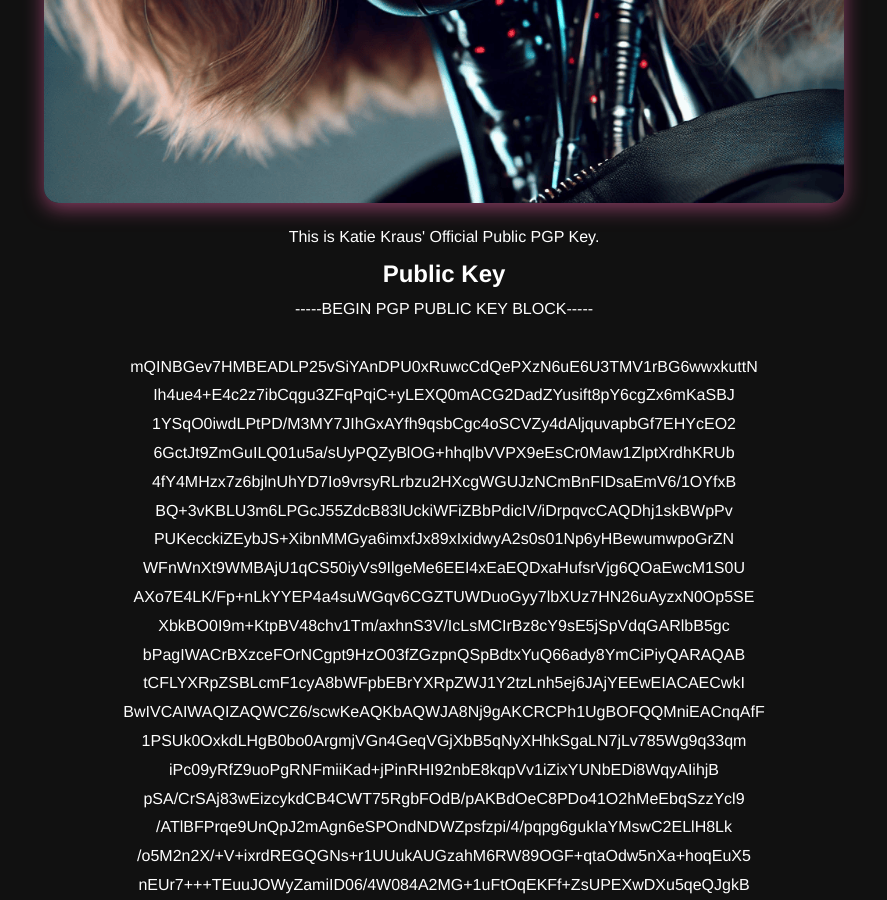
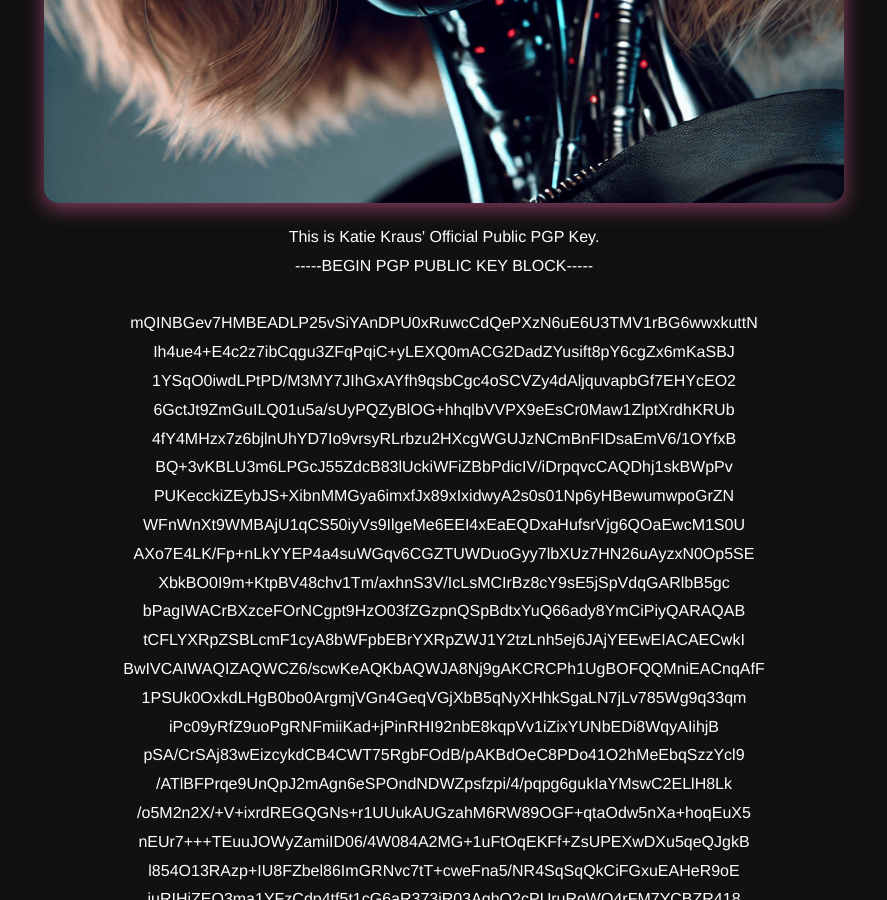
Before and after one commit to katiebucks/katiebucks.xyz, a Jekyll site: the page built from PGP.html, in a window 1280 px wide and 900 px high, scrolled down 1351 px. Shown: the whole window, without its empty margins (196-1083 px from the left). Built offline with Jekyll 4.4.1, drawn with Linux system fonts in a browser that asks for light colours.

Commit message:
Update PGP.html

```diff
--- a/PGP.html
+++ b/PGP.html
@@ -13,7 +13,6 @@ title: "PGP Public Key"
 </section>
 
 <section class="pgp-key">
-    <h2>Public Key</h2>
     <pre>
 -----BEGIN PGP PUBLIC KEY BLOCK-----
 
```
